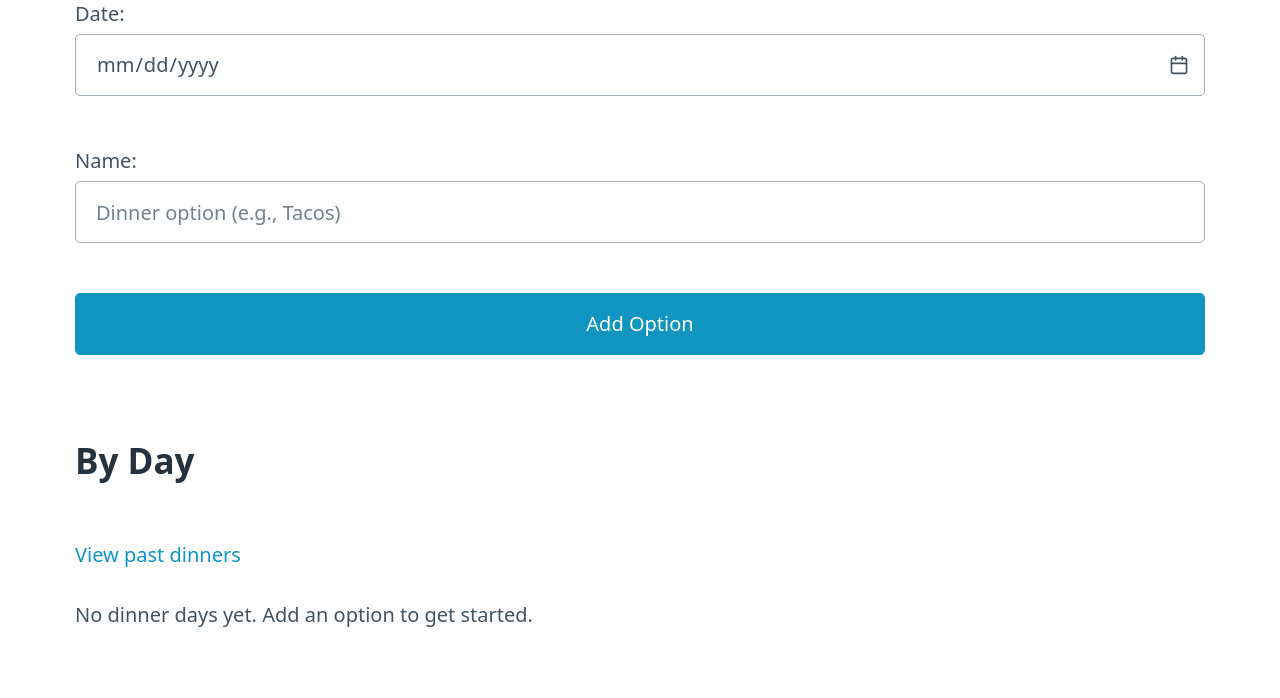
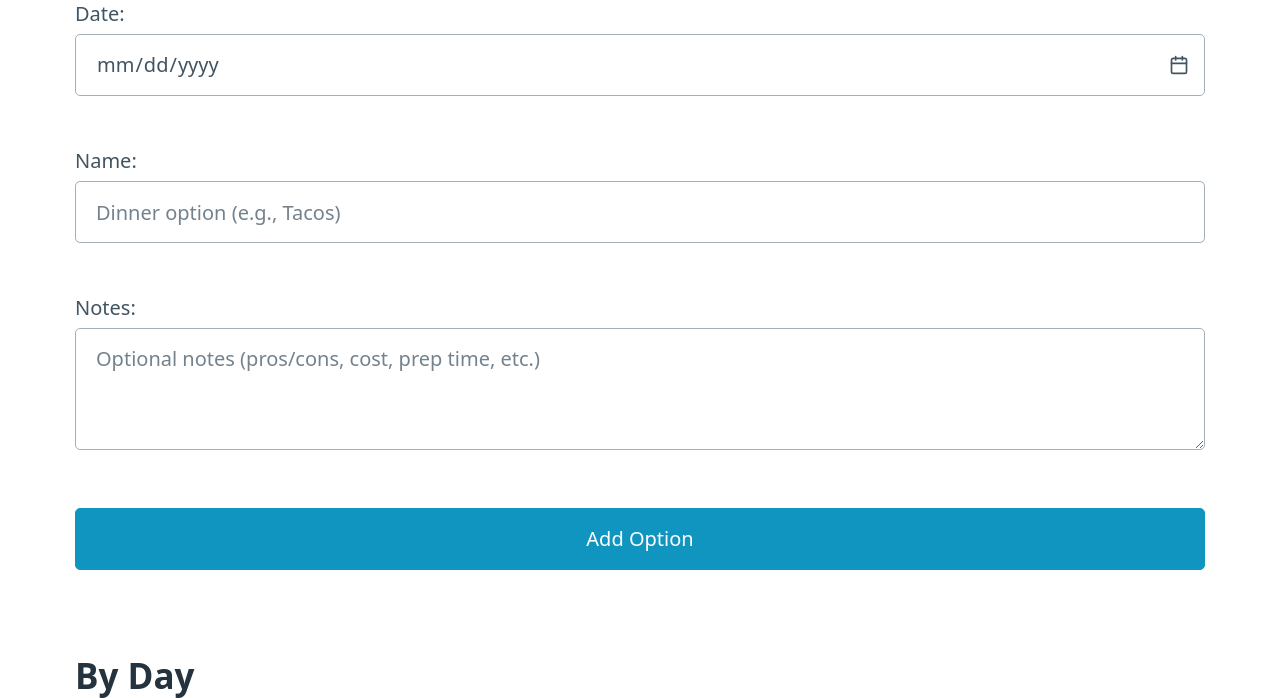
Before and after one commit to McIndi/FamilyMan, a Django app: page /dinner/ in a window 1280 px wide; the page is wider, and only the part inside the window is pictured. Shown: the part 408-1106 px from the top of that part. Before the commit the page ends 1035 px from the top of that part, so only its background shows below. Run offline with Django 4.2, Linux system fonts and the light colour scheme; a user stored in the database is signed in; tables that the repository leaves empty hold one stand-in row (values such as "Sample post"); grey boxes marked "Sample" are stand-in pictures; some libraries are stand-ins or nearby versions.

Commit message:
Add notes to dinner options

```diff
--- a/dinner/forms.py
+++ b/dinner/forms.py
@@ -5,6 +5,15 @@ class AddDinnerOptionForm(forms.Form):
     name = forms.CharField(
         max_length=255,
         widget=forms.TextInput(attrs={'placeholder': 'Dinner option (e.g., Tacos)'}),
+    )
+    notes = forms.CharField(
+        required=False,
+        widget=forms.Textarea(
+            attrs={
+                'rows': 3,
+                'placeholder': 'Optional notes (pros/cons, cost, prep time, etc.)',
+            }
+        ),
     )
 
 
--- a/dinner/models.py
+++ b/dinner/models.py
@@ -35,6 +35,7 @@ class DinnerDay(models.Model):
 class DinnerOption(models.Model):
 	dinner_day = models.ForeignKey(DinnerDay, on_delete=models.CASCADE, related_name='options')
 	name = models.CharField(max_length=255)
+	notes = models.TextField(blank=True)
 	created_by = models.ForeignKey(
 		settings.AUTH_USER_MODEL,
 		on_delete=models.CASCADE,
--- a/dinner/templates/dinner/index.html
+++ b/dinner/templates/dinner/index.html
@@ -50,7 +50,13 @@
                         <tbody>
                             {% for option in day.options.all %}
                                 <tr>
-                                    <td>{{ option.name }}</td>
+                                    <td>
+                                        <strong>{{ option.name }}</strong>
+                                        {% if option.notes %}
+                                            <br>
+                                            <small>{{ option.notes|linebreaksbr }}</small>
+                                        {% endif %}
+                                    </td>
                                     <td>{{ option.votes.count }}</td>
                                     <td>
                                         {% if day.options.count > 1 %}
@@ -73,7 +79,14 @@
                                                 <summary>Edit</summary>
                                                 <form method="post" action="{% url 'dinner_edit_option' option.id %}" style="margin-top: 0.5rem;">
                                                     {% csrf_token %}
-                                                    <input type="text" name="name" value="{{ option.name }}" required>
+                                                    <label>
+                                                        Name
+                                                        <input type="text" name="name" value="{{ option.name }}" required>
+                                                    </label>
+                                                    <label>
+                                                        Notes
+                                                        <textarea name="notes" rows="3" placeholder="Optional notes (pros/cons, cost, prep time, etc.)">{{ option.notes }}</textarea>
+                                                    </label>
                                                     <button type="submit">Save</button>
                                                 </form>
                                             </details>
@@ -98,6 +111,10 @@
                         <label>
                             Add option for {{ day.date|date:"M d, Y" }}
                             <input type="text" name="name" placeholder="Dinner option" required>
+                        </label>
+                        <label>
+                            Notes
+                            <textarea name="notes" rows="2" placeholder="Optional notes (pros/cons, cost, prep time, etc.)"></textarea>
                         </label>
                         <button type="submit">Add Option</button>
                     </form>
--- a/dinner/tests.py
+++ b/dinner/tests.py
@@ -36,7 +36,7 @@ class DinnerViewsTests(TestCase):
 
 		response = self.client.post(
 			reverse('dinner_add_option'),
-			{'date': '2026-02-20', 'name': 'Tacos'},
+			{'date': '2026-02-20', 'name': 'Tacos', 'notes': 'Kids love this, quick prep.'},
 			follow=True,
 		)
 
@@ -46,6 +46,7 @@ class DinnerViewsTests(TestCase):
 			DinnerOption.objects.filter(
 				dinner_day=created_day,
 				name='Tacos',
+				notes='Kids love this, quick prep.',
 				created_by=self.parent,
 			).exists()
 		)
@@ -129,13 +130,14 @@ class DinnerViewsTests(TestCase):
 
 		response = self.client.post(
 			reverse('dinner_edit_option', args=[option.id]),
-			{'name': 'Turkey Burgers'},
+			{'name': 'Turkey Burgers', 'notes': 'Lower fat and still tasty.'},
 			follow=True,
 		)
 
 		self.assertEqual(response.status_code, 200)
 		option.refresh_from_db()
 		self.assertEqual(option.name, 'Turkey Burgers')
+		self.assertEqual(option.notes, 'Lower fat and still tasty.')
 
 	def test_parent_can_delete_option_and_votes_are_deleted(self):
 		self._login_with_family(self.parent, self.family)
--- a/dinner/views.py
+++ b/dinner/views.py
@@ -130,6 +130,7 @@ def add_dinner_option(request):
 
 		date = form.cleaned_data['date']
 		option_name = form.cleaned_data['name'].strip()
+		option_notes = form.cleaned_data.get('notes', '').strip()
 		dinner_day, _ = DinnerDay.objects.get_or_create(family=family, date=date)
 		option_exists = DinnerOption.objects.filter(dinner_day=dinner_day, name=option_name).exists()
 		if option_exists:
@@ -139,6 +140,7 @@ def add_dinner_option(request):
 		DinnerOption.objects.create(
 			dinner_day=dinner_day,
 			name=option_name,
+			notes=option_notes,
 			created_by=request.user,
 		)
 		messages.success(request, 'Dinner option added.')
@@ -200,6 +202,7 @@ def edit_dinner_option(request, option_id):
 			return redirect('dinner_index')
 
 		new_name = request.POST.get('name', '').strip()
+		new_notes = request.POST.get('notes', '').strip()
 		if not new_name:
 			messages.error(request, 'Dinner option name is required.')
 			return redirect('dinner_index')
@@ -213,7 +216,8 @@ def edit_dinner_option(request, option_id):
 			return redirect('dinner_index')
 
 		option.name = new_name
-		option.save(update_fields=['name'])
+		option.notes = new_notes
+		option.save(update_fields=['name', 'notes'])
 		messages.success(request, 'Dinner option updated.')
 		return redirect('dinner_index')
 	except Exception:
```
Also changed, not shown: dinner/migrations/0003_dinneroption_notes.py (added).
